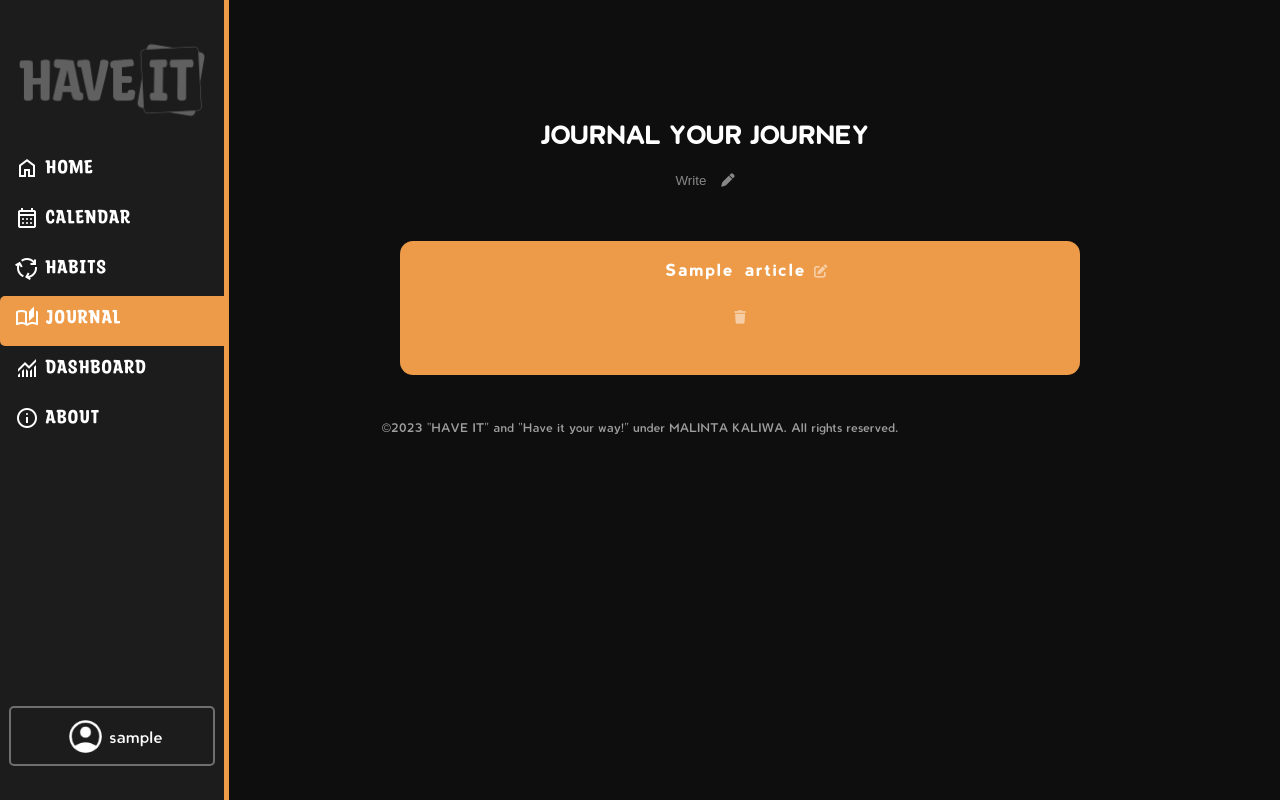
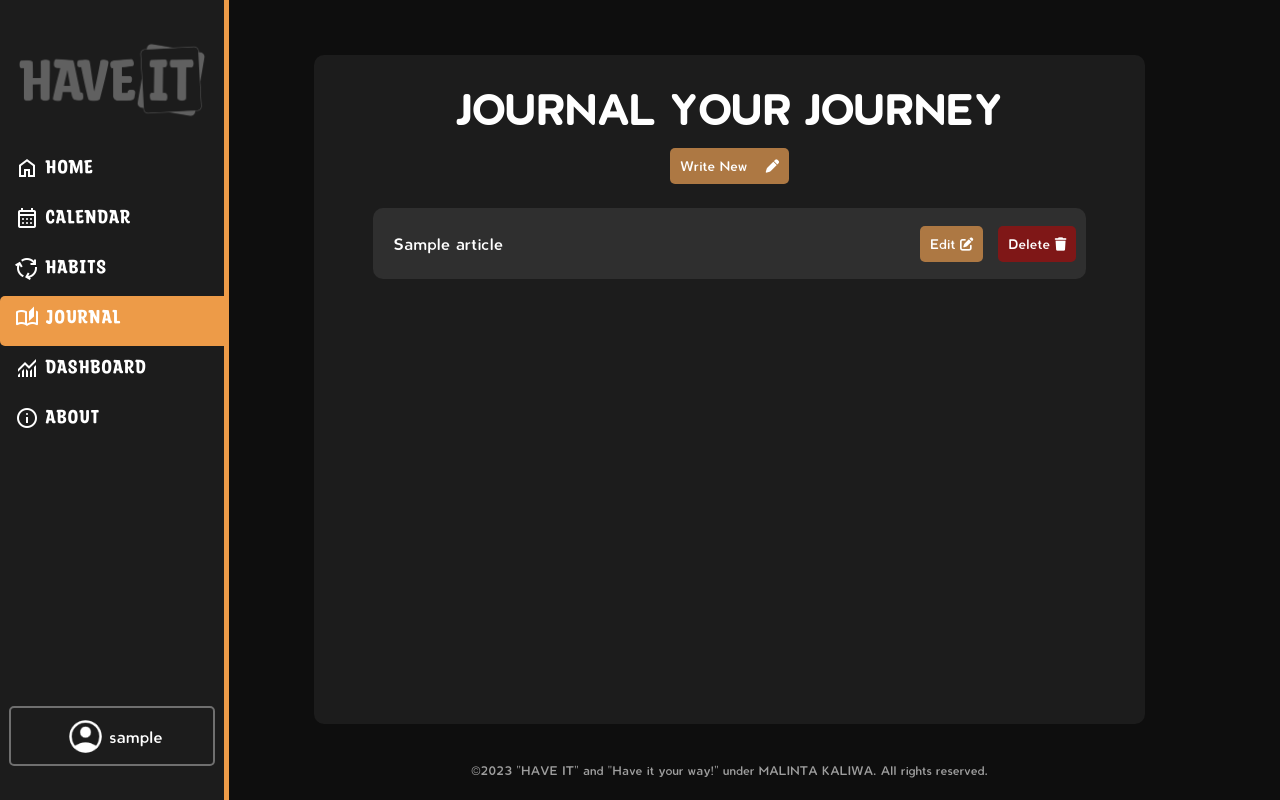
Before and after one commit to jabezjabez/Haveit-vanilla, a PHP site: page /journal.php in a window 1280 px wide. Run offline with PHP 8.4, Linux system fonts and the light colour scheme; the visitor is signed in with stand-in values (Sample User, id 1); tables that the repository leaves empty or names only in its code hold one stand-in row (values such as "Sample post"); some libraries are stand-ins or nearby versions.

Commit message:
fixed dboard and journal UI, calendar mahirap iedit

```diff
--- a/calendar.php
+++ b/calendar.php
@@ -84,7 +84,7 @@
                     <img src="CSS/Images/Account-Placeholder.png">
                 </div>
 
-                <div class="accountName text-white">
+                <div class="accountName">
                     <span onclick="location.href='profile.php'"><?php   echo $userName  ?></span>
                 </div>
             </div>
@@ -249,8 +249,8 @@
 
         </div>
     </div>
-    <footer class="bg-custom text-white">
-                <div class="footerGrid " >
+    <footer>
+                <div class="footerGrid">
                     <div class="copyrightBox">
                         &copy;2023 "HAVE IT" and "Have it your way!" under MALINTA KALIWA. All rights reserved.
                     </div>
--- a/dboard.css
+++ b/dboard.css
@@ -239,7 +239,7 @@
       border-radius: 10px;
   }
 
-  .completedGoals, .createdGoals, .createdJournals {
+  .completedGoals, .createdGoals {
     display: flex;
     flex-direction: column;
     width: 100%;
--- a/habits.php
+++ b/habits.php
@@ -125,12 +125,12 @@
                                 $habit_id  = $row['id'];
                                 ?>
 
-                                <button class="edit" data-id="<?php echo $habit_id; ?>">edit</button>
+                                <button class="edit" data-id="<?php echo $habit_id; ?>">Edit</button>
 
 
                                 <form id="delete-form" action="delete_habit.php" method="post">
                                 <input type="hidden" name="id" value="<?php echo $habit_id; ?>">
-                                <button type="submit">Delete Habit</button>
+                                <button type="submit">Delete</button>
                                 </form>
 
                                 </li>
--- a/journal.css
+++ b/journal.css
@@ -316,10 +316,121 @@
 }
 
 
+.container {
+    display: flex;
+    flex-direction: column;
+    justify-content: flex-start;
+    align-self: center;
+    justify-self: center;
+    padding: 30px;
+    align-items: flex-start;
+    background-color: rgb(28, 28, 28);
+    width: 70%;
+    height: 100%;
+    margin-top: 5%;
+    border-radius: 10px;
+    text-align: center;
+}
+
+.journals, .journs {
+    display: flex;
+    flex-direction: column;
+    width: 100%;
+    align-items: center;
+    justify-content: center;
+}
+
+.journals span {
+    font-size: 40px;
+    font-weight: bolder;
+    margin-bottom: 15px;
+}
+
+.journs {
+    margin-top: 3vh;
+    display: flex;
+    align-self: center;
+    width: 90%;
+    border-radius: 10px;
+    padding: 10px;
+    background-color: #2f2f2f;
+}
+
+.journalist {
+    display: flex;
+    flex-direction: row;
+    align-items: center;
+    justify-content: space-between;
+    width: 100%;
+}
+
+.titleText {
+    margin-right: auto;
+}
+
+.crudBtn {
+    display: flex;
+    flex-direction: row;
+    width: auto;
+    align-items: center;
+    justify-content: center;
+}
 
 
 
-.center {
+.newJournal, .editJournal {
+    font-family: Berlin Rounded Regular;
+    color: white;
+    background-color: #ad7843;
+    border-radius: 5px;
+    border: none;
+    align-items: flex-end;
+    cursor: pointer;
+    padding: 10px;
+}
+
+.newJournal:hover {
+    font-size: 20px;
+    background-color: #ed9b48;
+    transition: 0.2s;
+}
+
+.editJournal:hover {
+    background-color: #ed9b48;
+    transition: 0.2s;
+}
+
+.newJournal:active, .editJournal:active {
+    background-color: #f1b170;
+    transition: 0.1s;
+}
+
+.deleteJournal {
+    font-family: Berlin Rounded Regular;
+    color: white;
+    background-color: #7f1717;
+    border-radius: 5px;
+    border: none;
+    align-items: flex-end;
+    cursor: pointer;
+    padding: 10px;
+    margin-left: 15px;
+}
+
+.deleteJournal:hover{
+    background-color: #c13030;
+    transition: 0.2s;
+}
+
+.deleteJournal:active{
+    background-color: #ef2020;
+    transition: 0.1s;
+}
+
+
+
+
+/* .center {
     display: flex;
     flex-direction: column;
     align-items: center;
@@ -348,7 +459,7 @@
     background-color: #ef2020;
     transition: 0.1s;
 }
-/* Style for the gallery container */
+/* Style for the gallery container
 .gallery-container {
     display: flex;
     flex-wrap: wrap;
@@ -373,39 +484,4 @@
     word-spacing: 3px;
     letter-spacing: 2px;
 
-}
-.delete-journal{
-    color: white;
-    background-color: transparent;
-    border-color: transparent;
-    align-items: flex-end;
-    cursor: pointer;
-    opacity: 0.5;
-    transition: opacity 0.3s ease-in-out;
-    padding: 10px;
-}
-.edit-journal{
-    color: white;
-    background-color: transparent;
-    border-color: transparent;
-    align-items: flex-end;
-    cursor: pointer;
-    opacity: 0.5;
-  transition: opacity 0.3s ease-in-out;
-}
-.edit-journal:hover{
-    opacity: 1;
-    color: #0e0e0e;
-    font-size: 20px;
-}
-.delete-journal:hover{
-    opacity: 1;
-    color: #0e0e0e;
-    font-size: 20px;
-}
-.edit-journal:active{
- color: white;
-}
-.delete-journal:active{
-    color: white;
-}
+} */
--- a/journal.php
+++ b/journal.php
@@ -61,16 +61,17 @@
                 </div>
             </div>
         </div>
-      </div>
 
 
+        <!--CONTENT-->
+        <div class="contentSect">
+            <div class="container">
                 <div class="journals">
-              <h2>JOURNAL YOUR JOURNEY</h2>
-              <button onclick="location.href='write_journal.php'" id="edit" class="edit-journal">
-                    Write &nbsp;&nbsp; <i class="fas fa-pen"></i>
+                    <span>JOURNAL YOUR JOURNEY</span>
+                    <button onclick="location.href='write_journal.php'" id="edit" class="newJournal">
+                            Write New &nbsp;&nbsp; <i class="fas fa-pen"></i>
                         </button>
                 </div>
-
 
                 <div class="journs">
                     <?php
@@ -86,22 +87,22 @@
 
                                 // Display the record using the desired HTML structure
                                 echo "<div class='journalist'>";
-                        echo "<b><p>&nbsp;&nbsp;$title</b>";
-                        echo "<button onclick=\"location.href='edit_journal.php?id=$row[id]'\" id='edit' class='edit-journal'>";
-                        echo "<i class='fas fa-edit'></i></button>";
+                                echo "<div class='titleText'<b><p>&nbsp;&nbsp;$title</p></b></div>";
+                                echo "<div class='crudBtn'><button onclick=\"location.href='edit_journal.php?id=$row[id]'\" id='edit' class='editJournal'>";
+                                echo "Edit <i class='fas fa-edit'></i></button>";
                                 echo "<form action='delete_journal.php' method='POST'>";
                                 echo "<input type='hidden' name='journal_id' value='" . $row['id'] . "'>";
-                        echo "<button id='delete' type='submit' class='delete-journal'>";
-                        echo "<i class='fa fa-trash' aria-hidden='true'></i></button></form>&nbsp;&nbsp;";
-                        echo "</p></div>";
+                                echo "<button id='delete' type='submit' class='deleteJournal'>";
+                                echo "Delete <i class='fa fa-trash' aria-hidden='true'></i></button></form></div>";
+                                echo "</div>";
                             }
                         } else {
-                    echo "No records found.";
+                            echo "Your Created Journals will be displayed here.";
                         }
 
                         $conn->close();
                         ?>
-
+                </div>
             </div>
 
             <footer>
@@ -111,8 +112,10 @@
                         </div>
                     </div>
             </footer>
+        </div>
+        <script src="journal.js"></script>
+    </div>
 
-    <script src="journal.js"></script>
 </body>
 
 
```
Also changed, not shown: calendar.css (+9 -0 lines), dboard.php (+4 -4 lines). Lines whose indentation alone changed are shown as unchanged.
